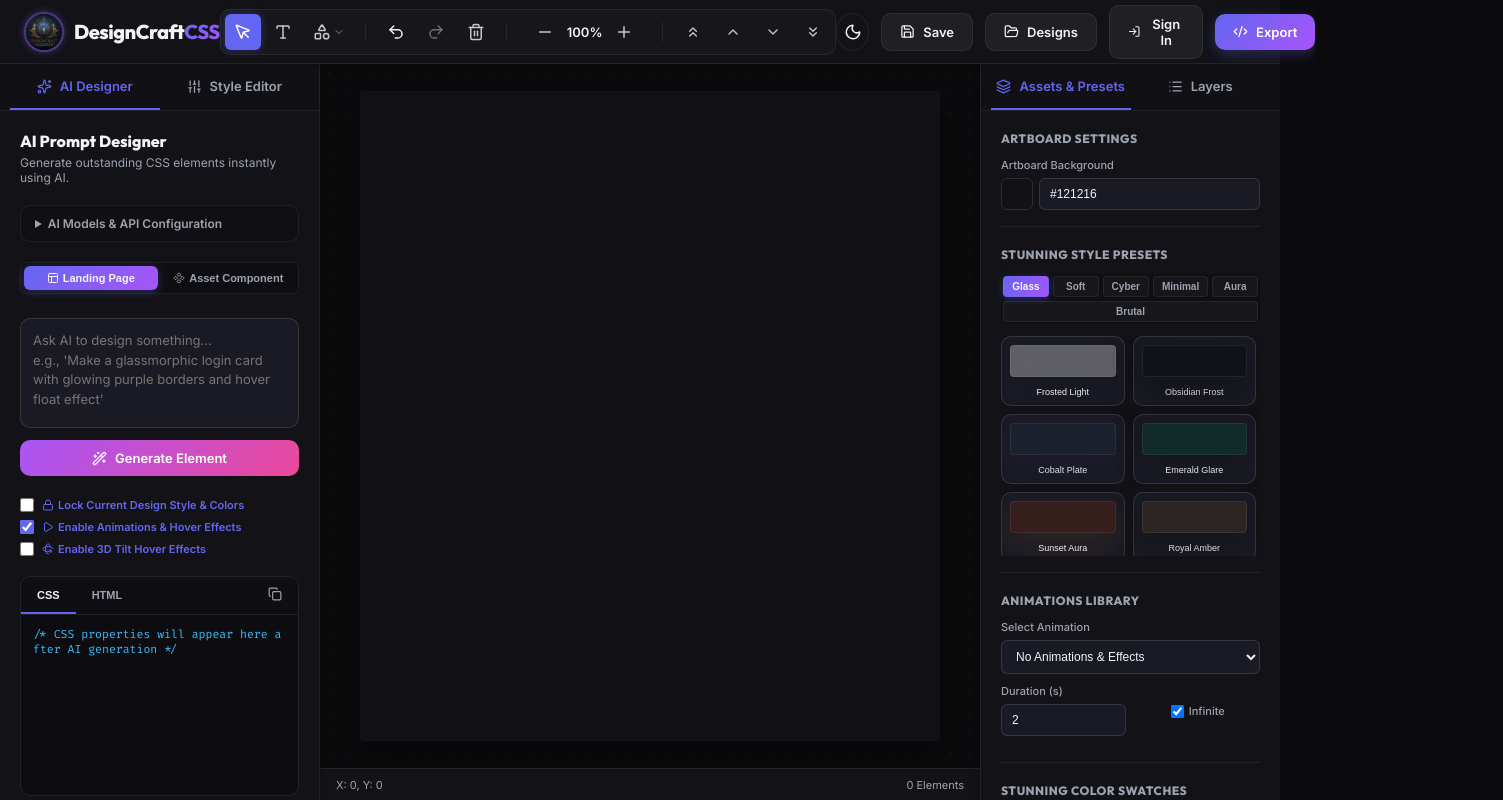
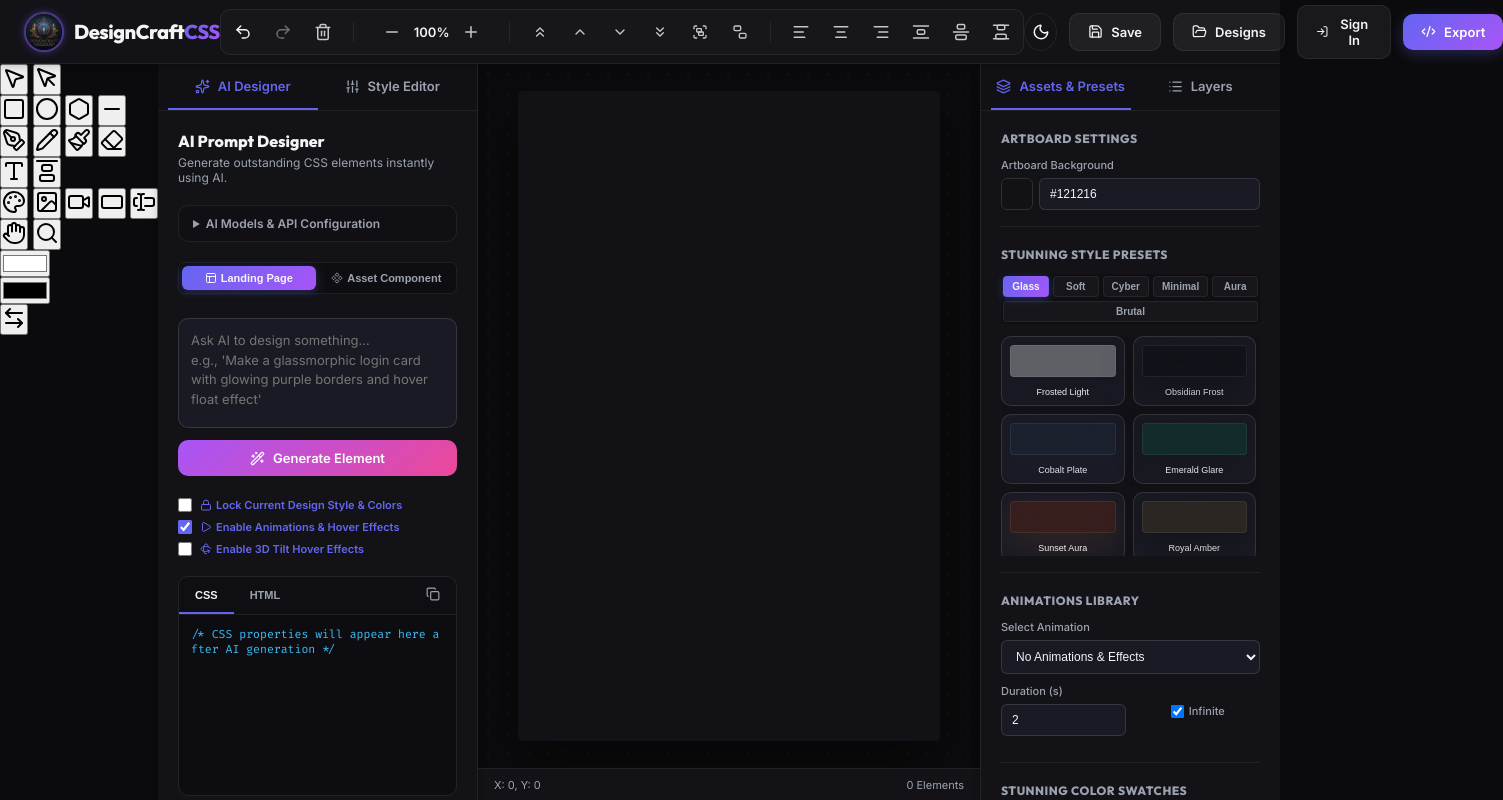
Before and after one commit to sharmashyama1988-eng/designcraft-css, a website: page index.html in a window 1280 px wide. Shown: the whole page, 1503 px wide, since content can reach past the window. Drawn offline with nearby package versions, Linux system fonts and the light colour scheme; no server answers.

Commit message:
Fix AI fallback bug and add left toolbox layout

```diff
--- a/index.html
+++ b/index.html
@@ -43,40 +43,6 @@
 
         <div class="navbar-tools">
             <div class="tool-group">
-                <button class="nav-btn" id="tool-select" title="Select Element (V)" data-active="true">
-                    <i data-lucide="mouse-pointer"></i>
-                </button>
-                <button class="nav-btn" id="tool-text" title="Add Text (T)">
-                    <i data-lucide="type"></i>
-                </button>
-                <div class="dropdown-wrapper">
-                    <button class="nav-btn dropdown-trigger" id="tool-shape" title="Add Shape">
-                        <i data-lucide="shapes"></i>
-                        <i data-lucide="chevron-down" class="chevron"></i>
-                    </button>
-                    <div class="dropdown-content">
-                        <button class="shape-option" data-shape="rectangle">
-                            <i data-lucide="square"></i> Rectangle
-                        </button>
-                        <button class="shape-option" data-shape="circle">
-                            <i data-lucide="circle"></i> Circle
-                        </button>
-                        <button class="shape-option" data-shape="triangle">
-                            <i data-lucide="triangle"></i> Triangle
-                        </button>
-                        <button class="shape-option" data-shape="star">
-                            <i data-lucide="star"></i> Star Shape
-                        </button>
-                        <button class="shape-option" data-shape="blob">
-                            <i data-lucide="sparkles"></i> Organic Blob
-                        </button>
-                    </div>
-                </div>
-            </div>
-
-            <div class="divider"></div>
-
-            <div class="tool-group">
                 <button class="nav-btn" id="action-undo" title="Undo (Ctrl+Z)">
                     <i data-lucide="undo-2"></i>
                 </button>
@@ -115,6 +81,23 @@
                 <button class="nav-btn" id="order-to-back" title="Send to Back">
                     <i data-lucide="chevrons-down"></i>
                 </button>
+                <button class="nav-btn" id="action-group" title="Group Elements (Ctrl+G)">
+                    <i data-lucide="group"></i>
+                </button>
+                <button class="nav-btn" id="action-ungroup" title="Ungroup Elements (Ctrl+Shift+G)">
+                    <i data-lucide="ungroup"></i>
+                </button>
+            </div>
+
+            <div class="divider"></div>
+
+            <div class="tool-group align-group">
+                <button class="nav-btn" id="align-left" title="Align Left"><i data-lucide="align-left"></i></button>
+                <button class="nav-btn" id="align-center" title="Align Center"><i data-lucide="align-center"></i></button>
+                <button class="nav-btn" id="align-right" title="Align Right"><i data-lucide="align-right"></i></button>
+                <button class="nav-btn" id="align-top" title="Align Top"><i data-lucide="align-vertical-space-around"></i></button>
+                <button class="nav-btn" id="align-middle" title="Align Middle"><i data-lucide="align-vertical-justify-center"></i></button>
+                <button class="nav-btn" id="align-bottom" title="Align Bottom"><i data-lucide="align-vertical-space-between"></i></button>
             </div>
         </div>
 
@@ -156,6 +139,57 @@
 
     <!-- Main Workspace -->
     <main class="workspace-container">
+        <!-- Sidebar Toolbox (Photoshop Style) -->
+        <aside class="sidebar-toolbox">
+            <div class="toolbox-group">
+                <button class="toolbox-btn active" id="tool-select" title="Move Tool (V)"><i data-lucide="mouse-pointer-2"></i></button>
+                <button class="toolbox-btn" id="tool-direct-select" title="Direct Selection Tool (A)"><i data-lucide="mouse-pointer"></i></button>
+            </div>
+            <div class="toolbox-divider"></div>
+            <div class="toolbox-group">
+                <button class="toolbox-btn" id="tool-rectangle" title="Rectangle Tool (M)"><i data-lucide="square"></i></button>
+                <button class="toolbox-btn" id="tool-ellipse" title="Ellipse Tool (O)"><i data-lucide="circle"></i></button>
+                <button class="toolbox-btn" id="tool-polygon" title="Polygon Tool"><i data-lucide="hexagon"></i></button>
+                <button class="toolbox-btn" id="tool-line" title="Line Tool (L)"><i data-lucide="minus"></i></button>
+            </div>
+            <div class="toolbox-divider"></div>
+            <div class="toolbox-group">
+                <button class="toolbox-btn" id="tool-pen" title="Pen Tool (P)"><i data-lucide="pen-tool"></i></button>
+                <button class="toolbox-btn" id="tool-pencil" title="Pencil Tool (N)"><i data-lucide="pencil"></i></button>
+                <button class="toolbox-btn" id="tool-brush" title="Brush Tool (B)"><i data-lucide="paintbrush"></i></button>
+                <button class="toolbox-btn" id="tool-eraser" title="Eraser Tool (E)"><i data-lucide="eraser"></i></button>
+            </div>
+            <div class="toolbox-divider"></div>
+            <div class="toolbox-group">
+                <button class="toolbox-btn" id="tool-text" title="Horizontal Type Tool (T)"><i data-lucide="type"></i></button>
+                <button class="toolbox-btn" id="tool-text-vertical" title="Vertical Type Tool"><i data-lucide="align-vertical-justify-start"></i></button>
+            </div>
+            <div class="toolbox-divider"></div>
+            <div class="toolbox-group">
+                <button class="toolbox-btn" id="tool-gradient" title="Gradient Tool (G)"><i data-lucide="palette"></i></button>
+                <button class="toolbox-btn" id="tool-image" title="Import Image"><i data-lucide="image"></i></button>
+                <button class="toolbox-btn" id="tool-video" title="Import Video"><i data-lucide="video"></i></button>
+                <button class="toolbox-btn" id="tool-button" title="Button Element"><i data-lucide="rectangle-horizontal"></i></button>
+                <button class="toolbox-btn" id="tool-input" title="Input Field"><i data-lucide="text-cursor-input"></i></button>
+            </div>
+            <div class="toolbox-divider"></div>
+            <div class="toolbox-group">
+                <button class="toolbox-btn" id="tool-hand" title="Hand Tool (H)"><i data-lucide="hand"></i></button>
+                <button class="toolbox-btn" id="tool-zoom" title="Zoom Tool (Z)"><i data-lucide="search"></i></button>
+            </div>
+            <div class="toolbox-colors">
+                <div class="color-swatch-wrapper" title="Set Foreground Color">
+                    <input type="color" id="toolbox-fg-color" value="#ffffff">
+                </div>
+                <div class="color-swatch-wrapper bg" title="Set Background Color">
+                    <input type="color" id="toolbox-bg-color" value="#000000">
+                </div>
+                <button class="swap-colors-btn" id="toolbox-swap-colors" title="Swap Colors (X)"><i data-lucide="arrow-left-right"></i></button>
+            </div>
+            <input type="file" id="image-upload-input" accept="image/*" style="display: none;">
+            <input type="file" id="video-upload-input" accept="video/*" style="display: none;">
+        </aside>
+
         <!-- Sidebar Left (AI Assistant & Property Inspector) -->
         <aside class="sidebar-left">
             <div class="sidebar-tabs">
--- a/js/ai.js
+++ b/js/ai.js
@@ -535,7 +535,6 @@ Output ONLY the raw complete HTML. No markdown, no explanation, no code fences.`
         const systemPrompt = `You are a master UI/UX software architect.
 Generate HTML and CSS for a component using the design system configuration provided.
 
-${modeDimensionPrompt}
 ${animationDirective}
 
 105 DESIGN UTILITY TOOLS AND CLASSES (YOUR AI TOOLBOX):
```
